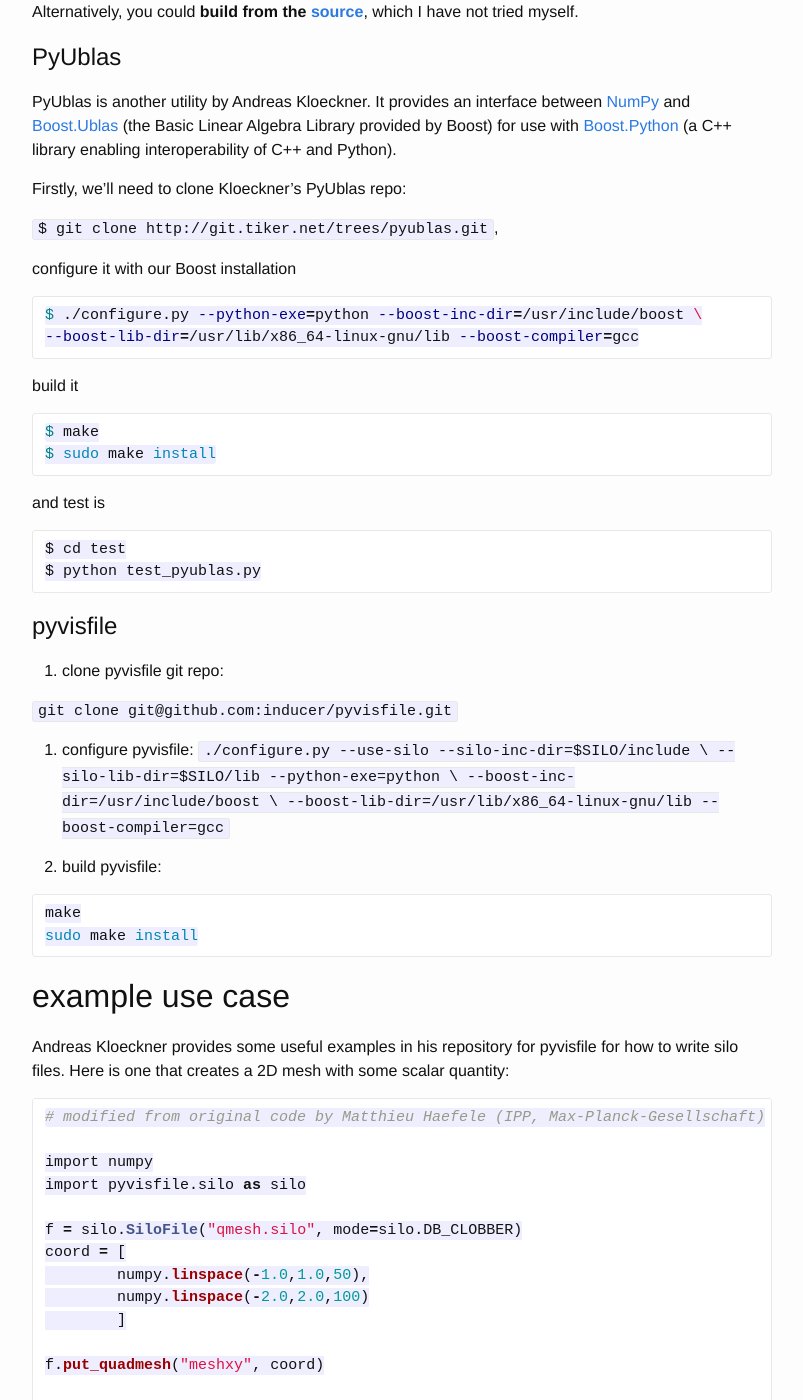
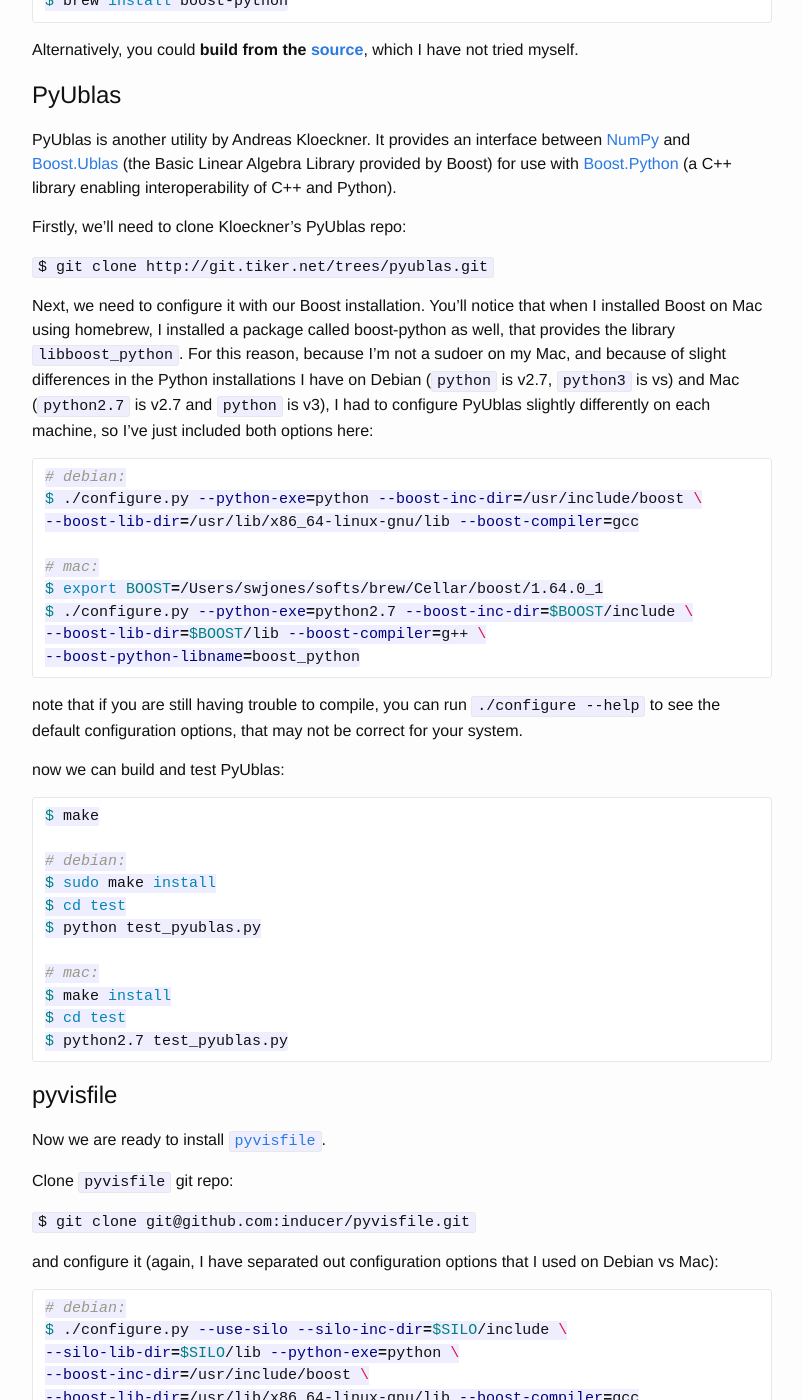
Before and after one commit to swjones/swjones.github.io, a Jekyll site: the page built from pyvisfile.md, in a window 1280 px wide and 1400 px high, scrolled down 1468 px. Shown: the whole window, without its empty margins (238-1041 px from the left). Built offline with Jekyll 4.4.1, drawn with Linux system fonts in a browser that asks for light colours; our own code applies the rules of GitHub Pages for plain Markdown files; some of the changed text lies outside the part shown.

Commit message:
added mac stuff

```diff
--- a/pyvisfile.md
+++ b/pyvisfile.md
@@ -69,8 +69,10 @@
 
 or if you're a __Mac__ user you can install using homebrew:
 
-`$ brew install boost`
-`$ brew install boost-python`
+~~~bash
+$ brew install boost
+$ brew install boost-python
+~~~
 
 Alternatively, you could __build from the
 [source](http://www.boost.org/users/download/)__, which I have not tried
@@ -87,53 +89,98 @@
 
 Firstly, we'll need to clone Kloeckner's PyUblas repo:
 
-`$ git clone http://git.tiker.net/trees/pyublas.git`,
+`$ git clone http://git.tiker.net/trees/pyublas.git`
 
-configure it with our Boost installation
+Next, we need to configure it with our Boost installation. You'll notice that
+when I installed Boost on Mac using homebrew, I installed a package called
+boost-python as well, that provides the library `libboost_python`. For this
+reason, because I'm not a sudoer on my Mac, and because of slight differences
+in the Python installations I have on Debian (`python` is v2.7, `python3` is
+vs) and Mac (`python2.7` is v2.7 and `python` is v3), I had to configure
+PyUblas slightly differently on each machine, so I've just included both
+options here:
 
 ~~~bash
+# debian:
 $ ./configure.py --python-exe=python --boost-inc-dir=/usr/include/boost \
 --boost-lib-dir=/usr/lib/x86_64-linux-gnu/lib --boost-compiler=gcc
+
+# mac:
+$ export BOOST=/Users/swjones/softs/brew/Cellar/boost/1.64.0_1
+$ ./configure.py --python-exe=python2.7 --boost-inc-dir=$BOOST/include \
+--boost-lib-dir=$BOOST/lib --boost-compiler=g++ \
+--boost-python-libname=boost_python
 ~~~
 
-build it
+note that if you are still having trouble to compile, you can run `./configure
+--help` to see the default configuration options, that may not be correct for
+your system.
+
+now we can build and test PyUblas:
 
 ~~~bash
 $ make
+
+# debian:
 $ sudo make install
-~~~
-
-and test is
-
-~~~
 $ cd test
 $ python test_pyublas.py
+
+# mac:
+$ make install
+$ cd test
+$ python2.7 test_pyublas.py
 ~~~
 
 ## pyvisfile
 
-1. clone pyvisfile git repo:
+Now we are ready to install [`pyvisfile`](https://github.com/inducer/pyvisfile).
 
-`git clone git@github.com:inducer/pyvisfile.git`
+Clone `pyvisfile` git repo:
 
-1. configure pyvisfile:
-`./configure.py --use-silo --silo-inc-dir=$SILO/include \
+`$ git clone git@github.com:inducer/pyvisfile.git`
+
+and configure it (again, I have separated out configuration options that I used
+on Debian vs Mac):
+
+~~~bash
+# debian:
+$ ./configure.py --use-silo --silo-inc-dir=$SILO/include \
 --silo-lib-dir=$SILO/lib --python-exe=python \
 --boost-inc-dir=/usr/include/boost \
---boost-lib-dir=/usr/lib/x86_64-linux-gnu/lib --boost-compiler=gcc`
+--boost-lib-dir=/usr/lib/x86_64-linux-gnu/lib --boost-compiler=gcc
 
-1. build pyvisfile:
+# Mac:
+$ export BOOST=/Users/swjones/softs/brew/Cellar/boost/1.64.0_1
+$ ./configure.py --use-silo --silo-inc-dir=$SILO/include \
+--silo-lib-dir=$SILO/lib --python-exe=python2.7 \
+--boost-inc-dir=$BOOST/include \
+--boost-lib-dir=$BOOST/lib --boost-compiler=gcc \
+--boost-python-libname=boost_python
+~~~
+
+again, note that if you are still having trouble to compile, you can run
+`./configure --help` to see the default configuration options, that may not be
+correct for your system.
+
+now we can build pyvisfile:
 
 ~~~bash
-make
-sudo make install
+$ make
+
+# debian:
+$ sudo make install
+
+# Mac:
+$ make install
 ~~~
 
 # example use case
 
-Andreas Kloeckner provides some useful examples in his repository for pyvisfile
-for how to write silo files. Here is one that creates a 2D mesh with some
-scalar quantity:
+Andreas Kloeckner provides some useful
+[examples](https://github.com/inducer/pyvisfile/tree/master/examples) in his
+repository for pyvisfile for how to write silo files. Here is one that creates
+a 2D mesh with some scalar quantity:
 
 ~~~python
 # modified from original code by Matthieu Haefele (IPP, Max-Planck-Gesellschaft)
```
